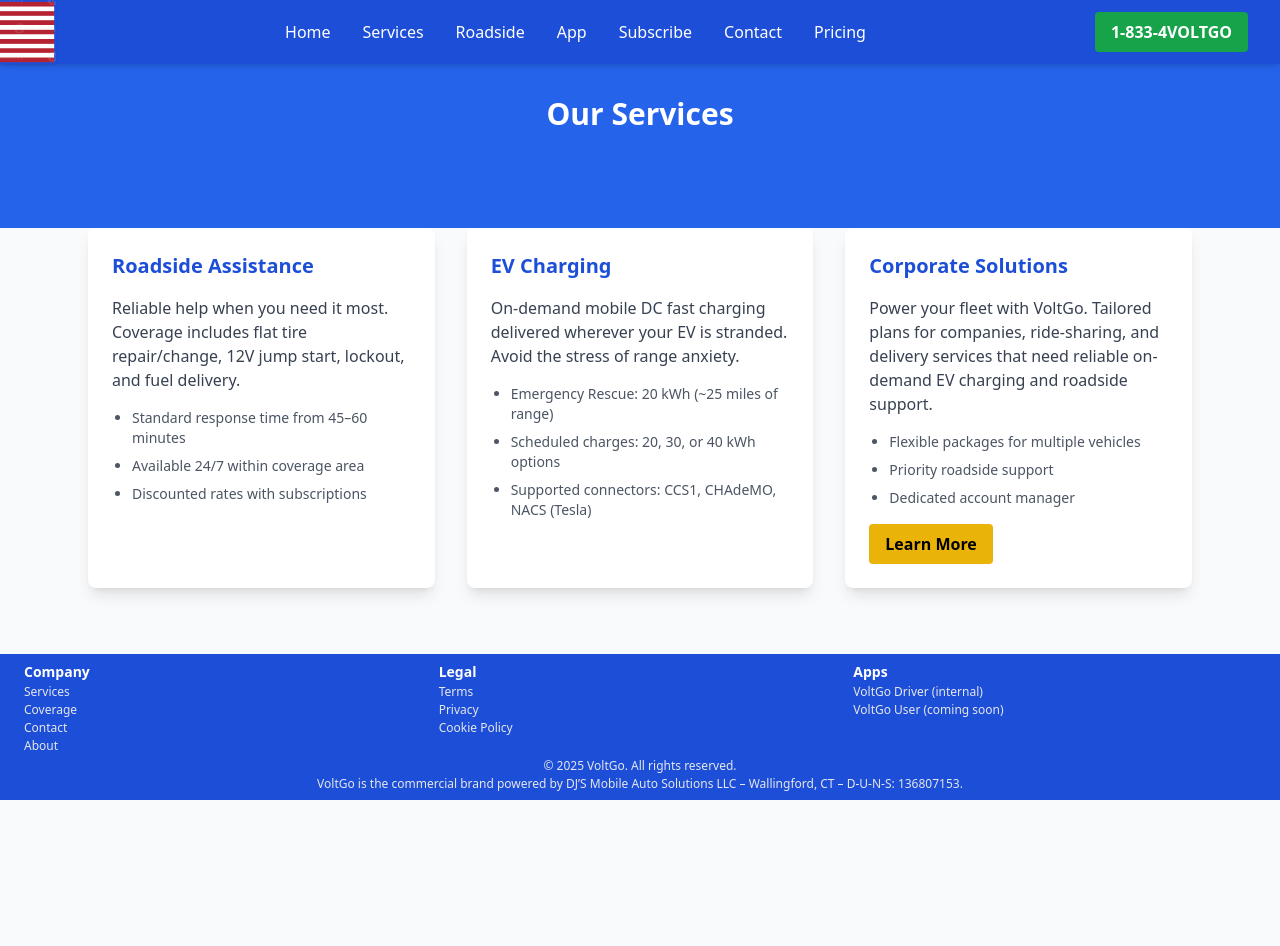
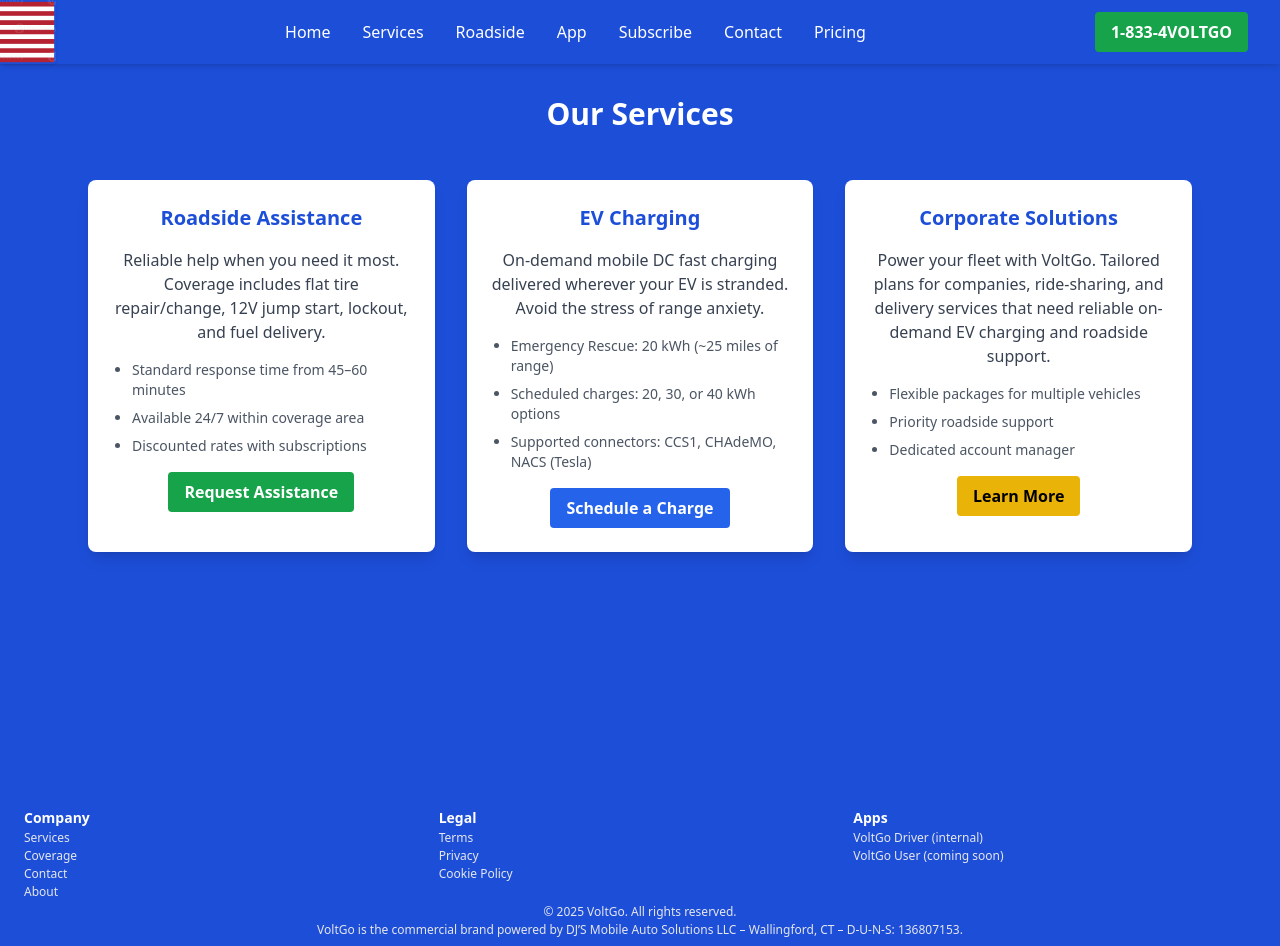
Before and after one commit to djsmobileauto-arch/Voltgo_web, a Next.js app: page /services in a window 1280 px wide. Before the commit the page ends 800 px from the top, so only its background shows below. Built offline with nearby package versions, Linux system fonts and the light colour scheme.

Commit message:
Update services.tsx

```diff
--- a/pages/services.tsx
+++ b/pages/services.tsx
@@ -2,19 +2,17 @@
 
 export default function Services() {
   return (
-    <div>
+    <div className="bg-blue-700 pt-24 pb-12 min-h-screen">
       {/* Hero */}
-      <section className="bg-blue-600 pt-24 pb-12">
-        <h2 className="text-3xl font-bold text-center text-white mb-12">
-          Our Services
-        </h2>
-      </section>
+      <h2 className="text-3xl font-bold text-center text-white mb-12">
+        Our Services
+      </h2>
 
       {/* Services Grid */}
-      <div className="grid grid-cols-1 md:grid-cols-3 gap-8 max-w-6xl mx-auto px-6 mb-12">
+      <div className="grid grid-cols-1 md:grid-cols-3 gap-8 max-w-6xl mx-auto px-6">
 
         {/* Roadside Assistance */}
-        <div className="bg-white rounded-lg shadow-lg p-6">
+        <div className="bg-white rounded-lg shadow-lg p-6 text-center">
           <h3 className="text-xl font-semibold text-blue-700 mb-4">
             Roadside Assistance
           </h3>
@@ -22,15 +20,21 @@
             Reliable help when you need it most. Coverage includes flat tire
             repair/change, 12V jump start, lockout, and fuel delivery.
           </p>
-          <ul className="list-disc pl-5 text-gray-600 text-sm space-y-2">
+          <ul className="list-disc pl-5 text-gray-600 text-sm space-y-2 text-left">
             <li>Standard response time from 45–60 minutes</li>
             <li>Available 24/7 within coverage area</li>
             <li>Discounted rates with subscriptions</li>
           </ul>
+          <a
+            href="/roadside"
+            className="inline-block mt-4 bg-green-600 hover:bg-green-700 text-white font-bold px-4 py-2 rounded"
+          >
+            Request Assistance
+          </a>
         </div>
 
         {/* EV Charging */}
-        <div className="bg-white rounded-lg shadow-lg p-6">
+        <div className="bg-white rounded-lg shadow-lg p-6 text-center">
           <h3 className="text-xl font-semibold text-blue-700 mb-4">
             EV Charging
           </h3>
@@ -38,15 +42,21 @@
             On-demand mobile DC fast charging delivered wherever your EV is
             stranded. Avoid the stress of range anxiety.
           </p>
-          <ul className="list-disc pl-5 text-gray-600 text-sm space-y-2">
+          <ul className="list-disc pl-5 text-gray-600 text-sm space-y-2 text-left">
             <li>Emergency Rescue: 20 kWh (~25 miles of range)</li>
             <li>Scheduled charges: 20, 30, or 40 kWh options</li>
             <li>Supported connectors: CCS1, CHAdeMO, NACS (Tesla)</li>
           </ul>
+          <a
+            href="/schedule"
+            className="inline-block mt-4 bg-blue-600 hover:bg-blue-700 text-white font-bold px-4 py-2 rounded"
+          >
+            Schedule a Charge
+          </a>
         </div>
 
         {/* Corporate / Fleet Solutions */}
-        <div className="bg-white rounded-lg shadow-lg p-6">
+        <div className="bg-white rounded-lg shadow-lg p-6 text-center">
           <h3 className="text-xl font-semibold text-blue-700 mb-4">
             Corporate Solutions
           </h3>
@@ -55,7 +65,7 @@
             ride-sharing, and delivery services that need reliable on-demand EV
             charging and roadside support.
           </p>
-          <ul className="list-disc pl-5 text-gray-600 text-sm space-y-2">
+          <ul className="list-disc pl-5 text-gray-600 text-sm space-y-2 text-left">
             <li>Flexible packages for multiple vehicles</li>
             <li>Priority roadside support</li>
             <li>Dedicated account manager</li>
```
